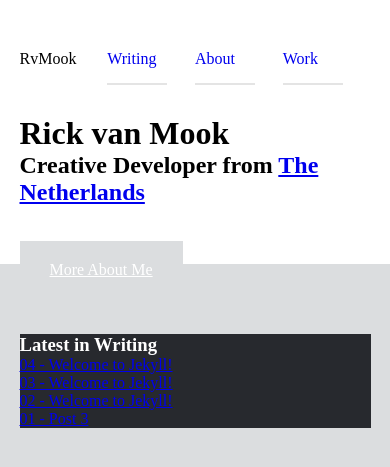
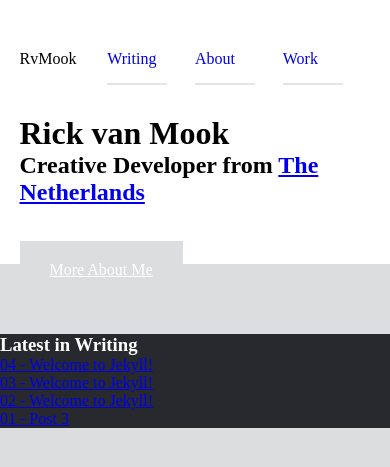
Before and after one commit to rickvanmook/rickvanmook.github.io, a Jekyll site: the page built from index.html, in a window 390 px wide. Shown: the top 467 px of the page. Built offline with Jekyll 4.4.1, drawn with Linux system fonts in a browser that asks for light colours.

Commit message:
Improved home responsiveness

```diff
--- a/_sass/_home.scss
+++ b/_sass/_home.scss
@@ -53,19 +53,25 @@
 .home__writing {
 
 	position: relative;
-	width: 90%;
-	margin: 0 auto;
+	width: 100%;
 
 	color: #fff;
 	background-color: #27292e;
 
+	@include mq(is-small) {
+
+		width: 90%;
+		margin: 0 auto;
+
+	}
+
 	@include mq(is-medium) {
 
 		position: absolute;
-	min-height: 100%;
-	top: 0;
+		min-height: 100%;
+		top: 0;
 
-	left: 46.5%;
-	width: 45.8%;
+		left: 46.5%;
+		width: 45.8%;
 	}
 }
```
